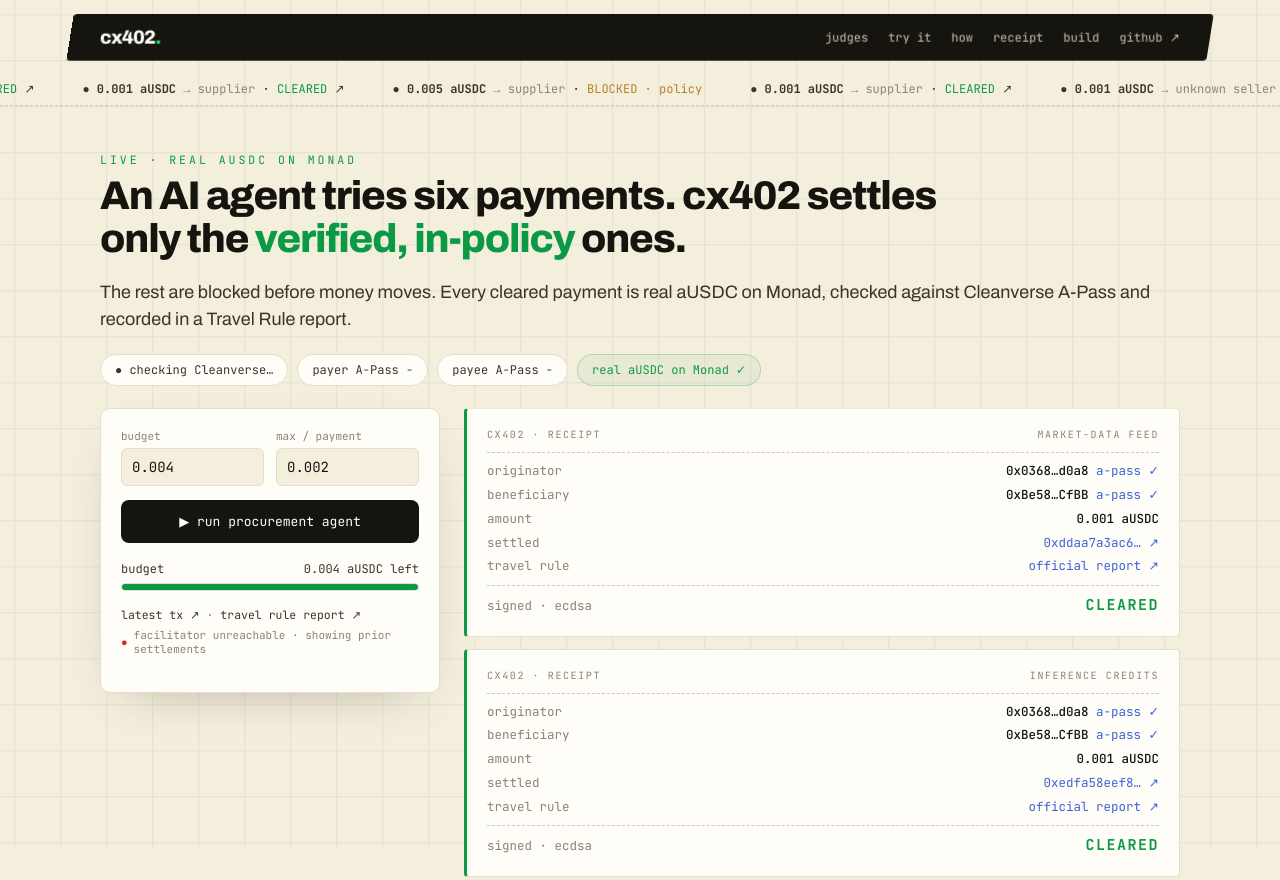
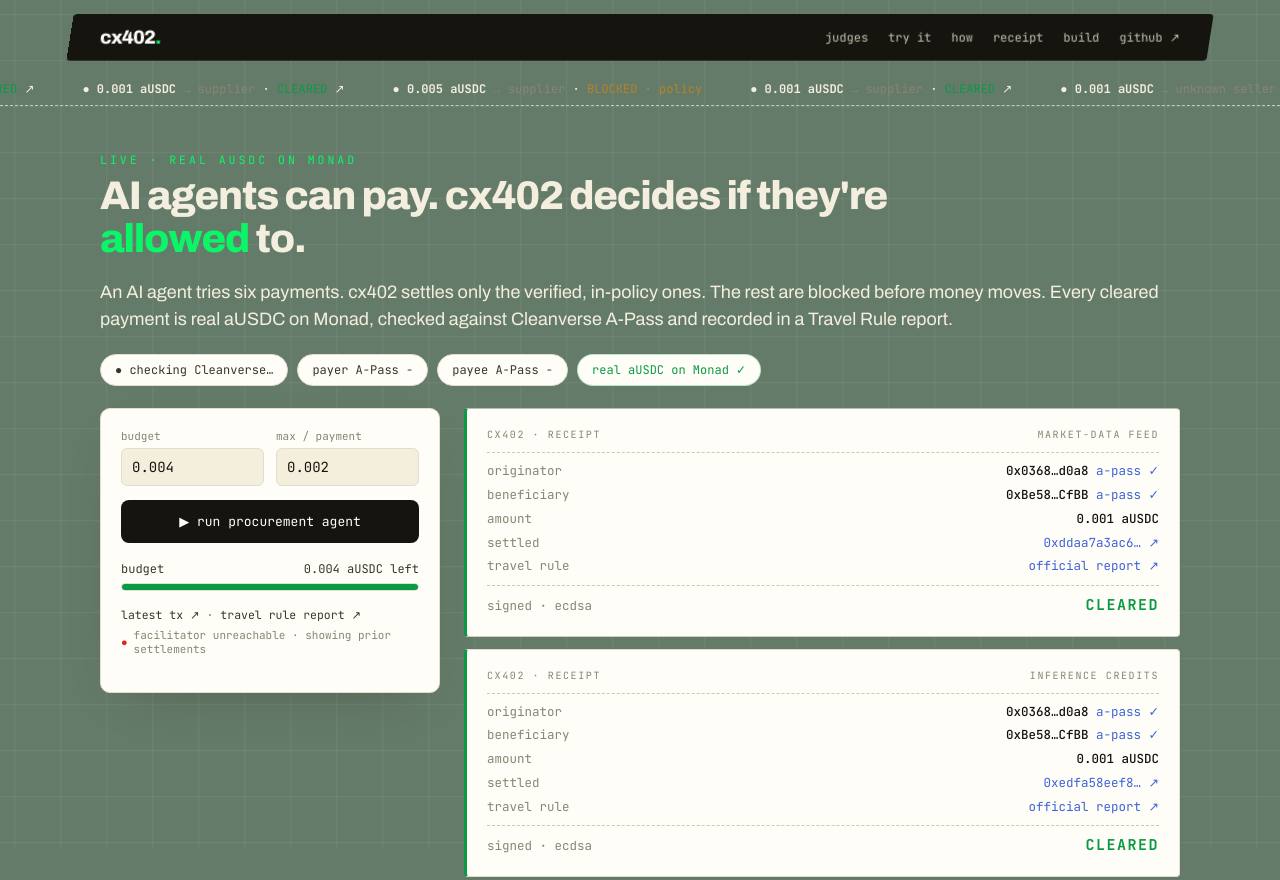
Before and after one commit to brutaldevvin/cx402, a website: page apps/wall/index.html in a window 1280 px wide. Shown: the top 880 px of the page. Drawn offline with Linux system fonts and the light colour scheme; no server answers.

Commit message:
ui: green #657b69 background with subtle grid, light-on-green text, new 'AI agents can pay' hero headline

```diff
--- a/apps/wall/index.html
+++ b/apps/wall/index.html
@@ -6,11 +6,11 @@
 <style>
   *{margin:0;padding:0;box-sizing:border-box}
   :root{--paper:#F4EEDD;--card:#FFFDF8;--ink:#16140f;--ink2:#3a352a;--mut:#8a8475;--line:#cfc8b6;--edge:#e3ddcd;
-    --char:#26231c;--char2:#2f2b22;--green:#0a9a45;--green2:#0AF668;--red:#d8281f;--blue:#3f63d6;--amber:#b6822a}
+    --char:#26231c;--char2:#2f2b22;--green:#0a9a45;--green2:#0AF668;--red:#d8281f;--blue:#3f63d6;--amber:#b6822a;--bg:#657b69;--on:#f3eede}
   html{scroll-behavior:smooth}
-  body{background:var(--paper);color:var(--ink);font-family:'Archivo',sans-serif;-webkit-font-smoothing:antialiased;overflow-x:hidden}
+  body{background:var(--bg);color:var(--ink);font-family:'Archivo',sans-serif;-webkit-font-smoothing:antialiased;overflow-x:hidden}
   .mono{font-family:'JetBrains Mono',monospace}
-  .bg{position:fixed;inset:-40px;z-index:0;pointer-events:none;opacity:.5;background-image:linear-gradient(#657b6936 1px,transparent 1px),linear-gradient(90deg,#657b6936 1px,transparent 1px);background-size:46px 46px;animation:drift 28s linear infinite}
+  .bg{position:fixed;inset:-40px;z-index:0;pointer-events:none;opacity:.55;background-image:linear-gradient(#a8c2b04d 1px,transparent 1px),linear-gradient(90deg,#a8c2b04d 1px,transparent 1px);background-size:46px 46px;animation:drift 28s linear infinite}
   @keyframes drift{to{transform:translate(46px,46px)}}
   main{position:relative;z-index:1;max-width:1140px;margin:0 auto;padding:0 30px}
   nav{position:sticky;top:0;z-index:20;display:flex;justify-content:space-between;align-items:center;margin:14px auto 0;max-width:1140px;padding:13px 30px;background:var(--ink);border-radius:4px;transform:skewX(-9deg)}
@@ -18,7 +18,7 @@
   nav .wm{font-weight:800;letter-spacing:-.04em;font-size:19px;color:var(--card)}.wm .d{color:var(--green2)}
   nav a{font-family:'JetBrains Mono',monospace;font-size:12px;color:#c9c2b0;text-decoration:none;margin-left:20px}nav a:hover{color:var(--card)}
   .ticker{overflow:hidden;border-bottom:1px dashed var(--line);margin-top:12px;white-space:nowrap}
-  .ticker .run{display:inline-block;padding:8px 0;font-family:'JetBrains Mono',monospace;font-size:12px;color:var(--ink2);animation:tick 40s linear infinite}
+  .ticker .run{display:inline-block;padding:8px 0;font-family:'JetBrains Mono',monospace;font-size:12px;color:var(--on);animation:tick 40s linear infinite}
   .ticker .it{margin:0 24px}.gd{color:var(--green)}.rd{color:var(--red)}.am{color:var(--amber)}.d{color:var(--mut)}.bl{color:var(--blue)}
   @keyframes tick{to{transform:translateX(-50%)}}
 
@@ -27,7 +27,7 @@
   .h1{font-weight:800;letter-spacing:-.035em;line-height:1.02;font-size:54px}.h1 .d{color:var(--green)}
   .h1 span{display:inline-block;opacity:0;transform:translateY(14px);animation:rise .6s cubic-bezier(.2,.7,.2,1) forwards}
   @keyframes rise{to{opacity:1;transform:none}}
-  .lead{font-size:18px;line-height:1.55;color:var(--ink2);margin-top:18px;opacity:0;animation:rise .6s ease .5s forwards}
+  .lead{font-size:18px;line-height:1.55;color:var(--on);margin-top:18px;opacity:0;animation:rise .6s ease .5s forwards}
   .heror{display:grid;grid-template-columns:1fr 1fr;gap:13px;opacity:0;animation:rise .6s ease .65s forwards}
   .cbox{background:linear-gradient(160deg,var(--char2),var(--char));border:1px solid #3a3327;border-radius:11px;padding:18px 18px;box-shadow:0 18px 40px -26px rgba(20,16,8,.7)}
   .cbox .ci{color:var(--green2);font-size:12px}
@@ -47,11 +47,11 @@
   .prow .pk{color:var(--mut);text-transform:uppercase;letter-spacing:.06em;font-size:11px}
   .prow .pv{color:var(--ink);text-align:right}.prow .pv a{color:inherit;text-decoration:none}.prow .pv a:hover{text-decoration:underline}
   .pv.gd{color:var(--green)}.pv.rd{color:#c0392b}.pv.am{color:#b8860b}
-  .endpoints{font-family:'JetBrains Mono',monospace;font-size:11.5px;color:var(--mut);margin-top:14px;line-height:2}.endpoints a{color:var(--ink2);text-decoration:none}.endpoints a:hover{color:var(--green)}
-  .hook{font-weight:800;letter-spacing:-.03em;line-height:1.07;font-size:40px;max-width:840px;margin-top:8px}.hook .d{color:var(--green)}
+  .endpoints{font-family:'JetBrains Mono',monospace;font-size:11.5px;color:var(--on);margin-top:14px;line-height:2}.endpoints a{color:var(--on);text-decoration:underline}.endpoints a:hover{color:var(--green2)}
+  .hook{font-weight:800;letter-spacing:-.03em;line-height:1.07;font-size:40px;max-width:840px;margin-top:8px;color:var(--on)}.hook .d{color:var(--green2)}
   .hstrip{display:flex;flex-wrap:wrap;gap:9px;margin-top:20px}
   .hsig{font-family:'JetBrains Mono',monospace;font-size:12px;color:var(--ink2);background:var(--card);border:1px solid var(--edge);border-radius:30px;padding:7px 14px;text-decoration:none;white-space:nowrap}
-  .hsig.ok{color:var(--green);border-color:#0a9a4540;background:#0a9a450c}
+  .hsig.ok{color:var(--green);border-color:#0a9a4540;background:var(--card)}
   .herodemo{display:grid;grid-template-columns:340px 1fr;gap:24px;margin-top:22px;align-items:start}
   .hdleft{background:var(--card);border:1px solid var(--edge);border-radius:10px;padding:20px;box-shadow:0 18px 50px -30px rgba(40,34,20,.4)}
   .hflds{display:flex;gap:12px;margin-bottom:14px}.hflds label{flex:1;font-family:'JetBrains Mono',monospace;font-size:11px;color:var(--mut)}
@@ -60,9 +60,9 @@
   @media(max-width:860px){.herodemo{grid-template-columns:1fr}}
 
   section{padding:46px 0;border-top:1px dashed var(--line)}
-  .eyebrow{font-family:'JetBrains Mono',monospace;font-size:11.5px;letter-spacing:.26em;text-transform:uppercase;color:var(--green)}
-  .h2{font-weight:700;letter-spacing:-.02em;font-size:33px;line-height:1.1;margin-top:11px}
-  .body{font-size:16px;line-height:1.6;color:var(--ink2);max-width:620px;margin-top:12px}
+  .eyebrow{font-family:'JetBrains Mono',monospace;font-size:11.5px;letter-spacing:.26em;text-transform:uppercase;color:var(--green2)}
+  .h2{font-weight:700;letter-spacing:-.02em;font-size:33px;line-height:1.1;margin-top:11px;color:var(--on)}
+  .body{font-size:16px;line-height:1.6;color:var(--on);max-width:620px;margin-top:12px}
   .reveal{opacity:0;transform:translateY(20px);transition:opacity .7s ease,transform .7s cubic-bezier(.2,.7,.2,1)}.reveal.in{opacity:1;transform:none}
 
   .live{display:grid;grid-template-columns:320px 1fr;gap:24px;margin-top:26px}
@@ -126,7 +126,7 @@
   .seg:nth-child(2) .spark{animation-delay:0s}.seg:nth-child(4) .spark{animation-delay:.6s}.seg:nth-child(6) .spark{animation-delay:1.2s}
   @keyframes srun{from{left:-4px;opacity:0}10%{opacity:1}90%{opacity:1}to{left:calc(100% - 3px);opacity:0}}
 
-  footer{border-top:1px dashed var(--line);margin-top:30px;padding:40px 0 60px;display:flex;justify-content:space-between;align-items:center;font-family:'JetBrains Mono',monospace;font-size:12px;color:var(--mut)}
+  footer{border-top:1px dashed var(--line);margin-top:30px;padding:40px 0 60px;display:flex;justify-content:space-between;align-items:center;font-family:'JetBrains Mono',monospace;font-size:12px;color:var(--on)}
   .btn{display:inline-block;font-family:'JetBrains Mono',monospace;font-size:13px;color:var(--card);background:var(--ink);border-radius:30px;padding:13px 24px;text-decoration:none;transition:transform .2s}.btn:hover{transform:translateY(-2px)}
   @media(max-width:860px){.herogrid,.live,.anat,.codewrap{grid-template-columns:1fr}.grid3{grid-template-columns:1fr}.panel{position:static}}
 </style></head>
@@ -138,8 +138,8 @@
 <main>
   <div class="hero" id="live">
     <div class="eyebrow">live · real aUSDC on monad</div>
-    <h1 class="hook" id="h1">An AI agent tries six payments. cx402 settles only the <span class="d">verified, in-policy</span> ones.</h1>
-    <p class="lead">The rest are blocked before money moves. Every cleared payment is real aUSDC on Monad, checked against Cleanverse A-Pass and recorded in a Travel Rule report.</p>
+    <h1 class="hook" id="h1">AI agents can pay. cx402 decides if they're <span class="d">allowed</span> to.</h1>
+    <p class="lead">An AI agent tries six payments. cx402 settles only the verified, in-policy ones. The rest are blocked before money moves. Every cleared payment is real aUSDC on Monad, checked against Cleanverse A-Pass and recorded in a Travel Rule report.</p>
     <div class="hstrip">
       <span class="hsig" id="h-cv">● checking Cleanverse…</span>
       <span class="hsig" id="h-payer">payer A-Pass -</span>
@@ -180,7 +180,7 @@
       <div class="prow"><span class="pk">payment intent</span><span class="pv" id="p-intent">-</span></div>
     </div>
     <div class="endpoints reveal">verify it yourself: <a href="/health" target="_blank">/health</a> · <a href="/supported" target="_blank">/supported</a> · <a href="/premium" target="_blank">/premium</a> · <a href="/proof/mandate" target="_blank">/proof/mandate</a> · <a href="/proof/payment-intent" target="_blank">/proof/payment-intent</a></div>
-    <p class="body reveal" style="font-size:13px;color:var(--mut);margin-top:16px">For demo reliability the interactive run settles via a pre-approved testnet allowance, after enforcing Cleanverse identity and the signed mandate before any funds move. The signed payment intent above is x402's production per-payment authorization, real and provable, not hidden.</p>
+    <p class="body reveal" style="font-size:13px;color:#d8d2c1;margin-top:16px">For demo reliability the interactive run settles via a pre-approved testnet allowance, after enforcing Cleanverse identity and the signed mandate before any funds move. The signed payment intent above is x402's production per-payment authorization, real and provable, not hidden.</p>
   </section>
 
   <!-- HOW -->
```
